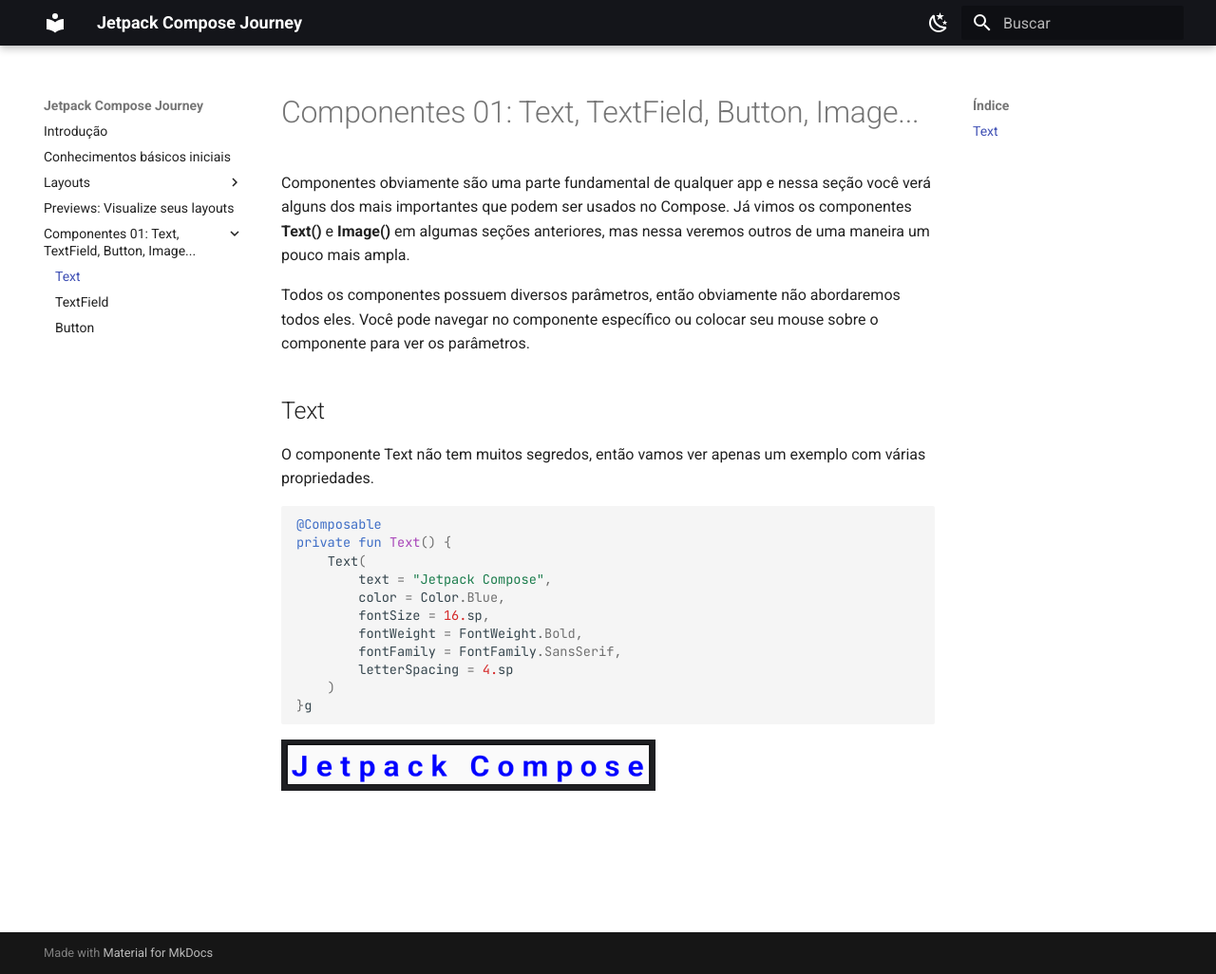
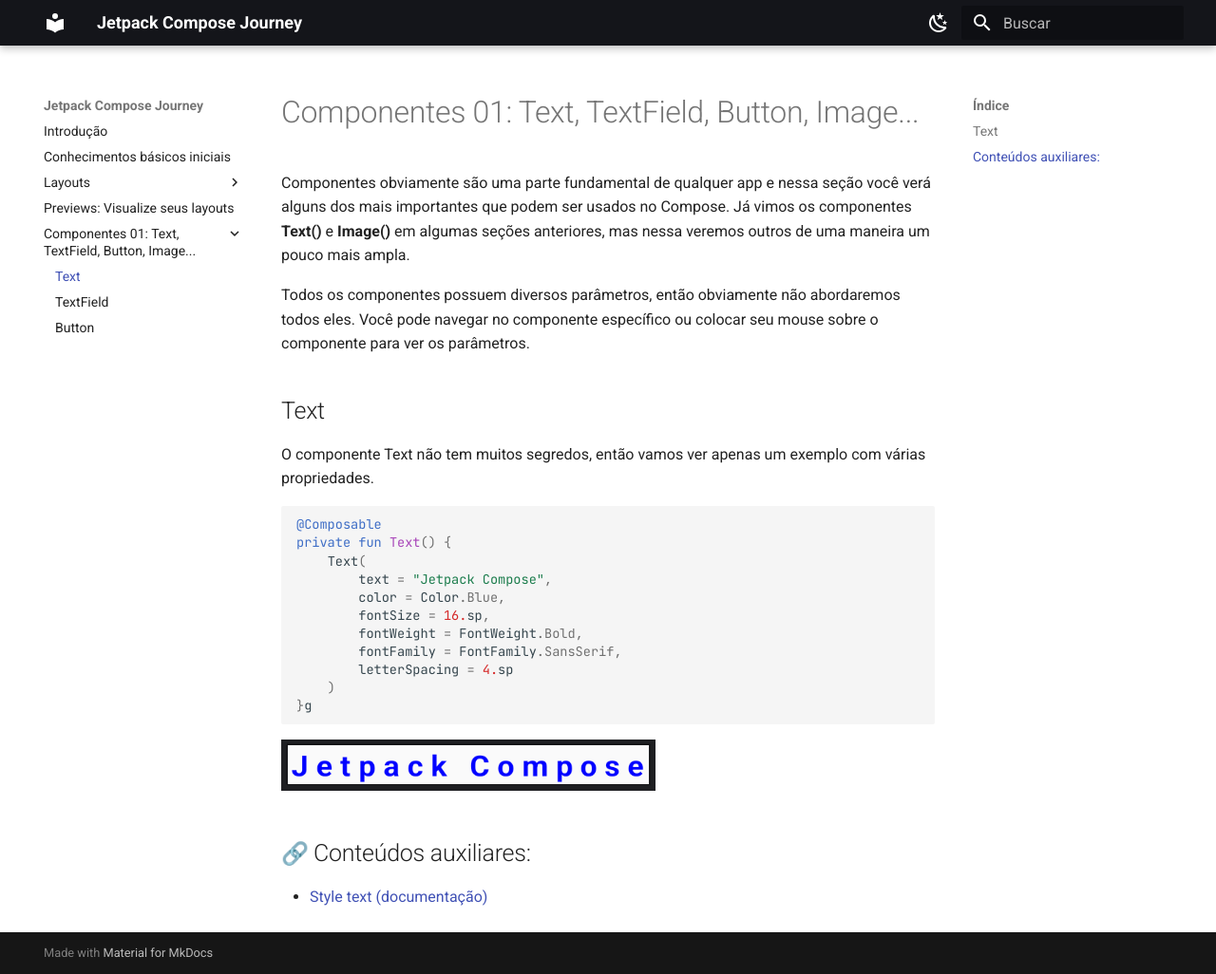
Before and after one commit to jsericksk/Jetpack-Compose-Journey, an MkDocs documentation site: the page built from docs/components-1/text.md, in a window 1280 px wide and 1026 px high. Shown: the whole window at 95% size. Built offline with MkDocs 1.6.1 and Material for MkDocs 9.7.7, drawn with Linux system fonts in a browser that asks for light colours; emoji names are drawn with the system emoji font.

Commit message:
text.md atualizado

````diff
--- a/docs/components-1/text.md
+++ b/docs/components-1/text.md
@@ -23,3 +23,6 @@
 ```
 
 ![Text](text/img-01.png)
+
+## :link: Conteúdos auxiliares:
+- [Style text (documentação)](https://developer.android.com/jetpack/compose/text/style-text)
````
